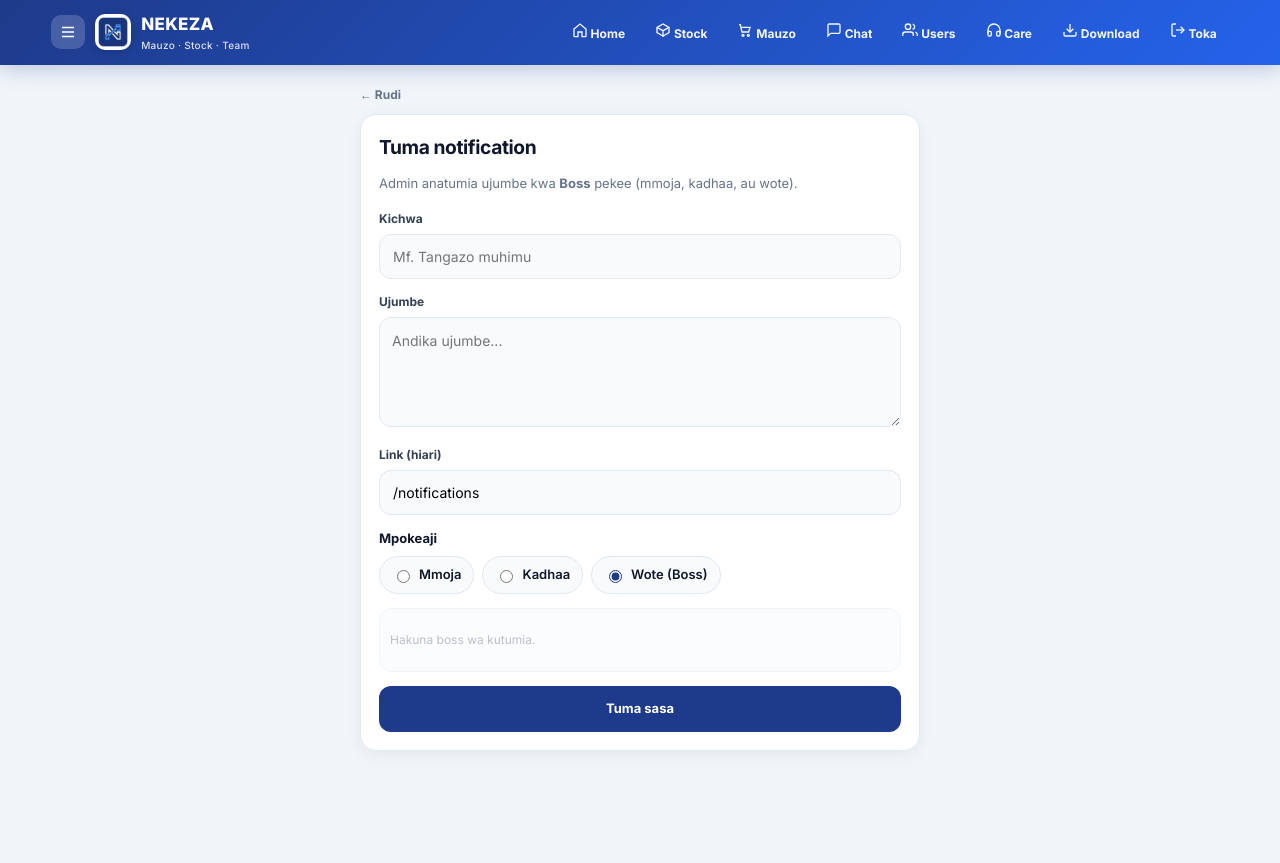
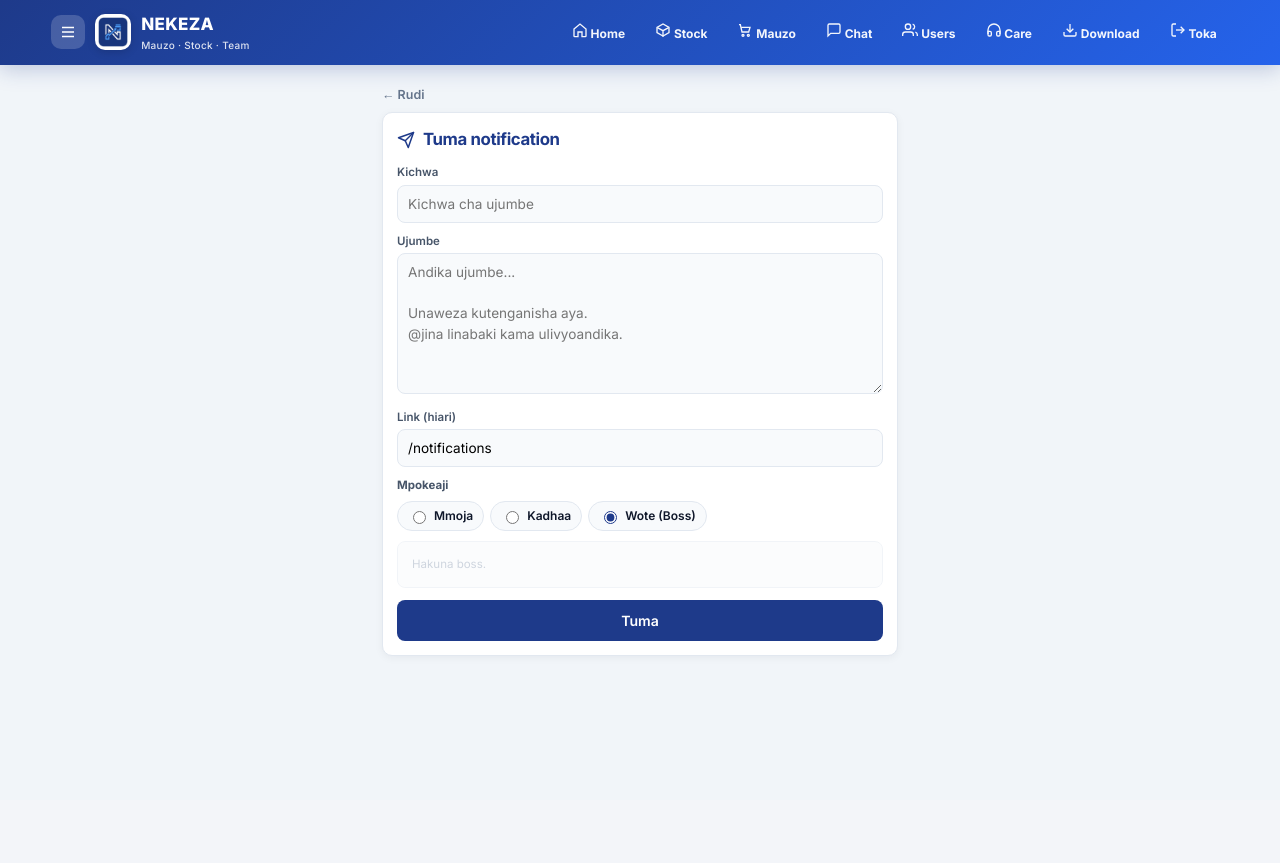
Before and after one commit to salimuhasani/nekeza, a Flask app: page /notifications/send in a window 1280 px wide. After the commit the page ends 656 px from the top, so only its background shows below. Run offline with Flask 3, Linux system fonts and the light colour scheme; the visitor is signed in with stand-in values (Sample User, id 1); data comes from the database, SQL or seed files in the repository; data that the repository does not hold is empty; some libraries are stand-ins or nearby versions.

Commit message:
Update notifications_send.html

```diff
--- a/templates/notifications_send.html
+++ b/templates/notifications_send.html
@@ -1,61 +1,159 @@
 {% extends "base.html" %}
 {% block title %}Tuma Notification · {{ app_name }}{% endblock %}
-{% block head %}
+{% block content %}
 <style>
-.ns-wrap { max-width: 560px; margin: 0 auto; }
+.ns-wrap { max-width: 520px; margin: 0 auto; padding: 0 2px 18px; }
+
+.ns-back {
+  display: inline-flex;
+  align-items: center;
+  gap: 4px;
+  font-size: 0.78rem;
+  font-weight: 600;
+  color: #64748b;
+  text-decoration: none;
+  margin-bottom: 8px;
+}
+.ns-back:hover { color: #1e3a8a; }
+
 .ns-card {
-  background:#fff; border:1px solid var(--border); border-radius:16px;
-  padding:18px; box-shadow:0 4px 16px rgba(15,23,42,.05);
+  background: #fff;
+  border: 1px solid #e2e8f0;
+  border-radius: 10px;
+  padding: 14px;
+  box-shadow: 0 2px 8px rgba(15,23,42,.05);
 }
-.ns-card h1 { margin:0 0 6px; font-size:1.2rem; }
-.ns-card .hint { color:#64748b; font-size:13px; margin-bottom:16px; }
-.mode-row { display:flex; gap:8px; flex-wrap:wrap; margin-bottom:14px; }
+.ns-card h1 {
+  margin: 0 0 12px;
+  font-size: 1.05rem;
+  font-weight: 700;
+  color: #1e3a8a;
+  display: flex;
+  align-items: center;
+  gap: 8px;
+}
+.ns-card h1 svg { width: 18px; height: 18px; }
+
+.field { margin-bottom: 10px; }
+.field label {
+  display: block;
+  font-size: 0.72rem;
+  font-weight: 600;
+  color: #475569;
+  margin-bottom: 3px;
+}
+.field input,
+.field textarea {
+  width: 100%;
+  padding: 8px 10px;
+  border: 1.5px solid #e2e8f0;
+  border-radius: 8px;
+  font-size: 0.85rem;
+  font-family: inherit;
+  background: #f8fafc;
+  outline: none;
+  line-height: 1.5;
+}
+.field textarea {
+  min-height: 120px;
+  resize: vertical;
+  white-space: pre-wrap;
+}
+.field input:focus,
+.field textarea:focus {
+  border-color: #3b82f6;
+  background: #fff;
+}
+
+.mode-label {
+  font-weight: 700;
+  font-size: 0.72rem;
+  color: #475569;
+  display: block;
+  margin-bottom: 6px;
+}
+.mode-row {
+  display: flex;
+  gap: 6px;
+  flex-wrap: wrap;
+  margin-bottom: 10px;
+}
 .mode-row label {
-  display:inline-flex; align-items:center; gap:6px;
-  padding:8px 12px; border:1.5px solid var(--border); border-radius:999px;
-  font-size:13px; font-weight:600; cursor:pointer; background:#f8fafc;
+  display: inline-flex;
+  align-items: center;
+  gap: 5px;
+  padding: 5px 10px;
+  border: 1.5px solid #e2e8f0;
+  border-radius: 999px;
+  font-size: 0.75rem;
+  font-weight: 600;
+  cursor: pointer;
+  background: #f8fafc;
 }
-.mode-row input { accent-color:#1e3a8a; }
+.mode-row input { accent-color: #1e3a8a; }
+
 .targets {
-  max-height:220px; overflow:auto; border:1px solid var(--border);
-  border-radius:12px; padding:10px; margin-bottom:14px; background:#f8fafc;
+  max-height: 180px;
+  overflow: auto;
+  border: 1px solid #e2e8f0;
+  border-radius: 8px;
+  padding: 6px;
+  margin-bottom: 12px;
+  background: #f8fafc;
 }
 .targets label {
-  display:flex; align-items:center; gap:10px;
-  padding:8px; border-radius:8px; font-size:13px; cursor:pointer;
+  display: flex;
+  align-items: center;
+  gap: 8px;
+  padding: 6px 8px;
+  border-radius: 6px;
+  font-size: 0.8rem;
+  cursor: pointer;
 }
-.targets label:hover { background:#fff; }
-.targets.disabled { opacity:.45; pointer-events:none; }
+.targets label:hover { background: #fff; }
+.targets.disabled { opacity: .45; pointer-events: none; }
+.targets .muted { color: #94a3b8; font-size: 0.72rem; }
+
+.btn-submit {
+  width: 100%;
+  padding: 10px;
+  border: none;
+  border-radius: 8px;
+  font-size: 0.88rem;
+  font-weight: 600;
+  background: #1e3a8a;
+  color: #fff;
+  cursor: pointer;
+}
+.btn-submit:hover { background: #1e40af; }
 </style>
-{% endblock %}
-{% block content %}
+
 <div class="ns-wrap">
-  <a href="{{ url_for('notifications_list') }}" class="muted small" style="font-weight:700">← Rudi</a>
-  <div class="ns-card" style="margin-top:10px">
-    <h1>Tuma notification</h1>
-    <p class="hint">
-      {% if role == 'admin' %}
-        Admin anatumia ujumbe kwa <strong>Boss</strong> pekee (mmoja, kadhaa, au wote).
-      {% else %}
-        Boss anatumia ujumbe kwa <strong>wafanyakazi wake</strong> (mmoja, kadhaa, au wote).
-      {% endif %}
-    </p>
+  <a href="{{ url_for('notifications_list') }}" class="ns-back">← Rudi</a>
+  <div class="ns-card">
+    <h1>
+      <svg viewBox="0 0 24 24" fill="none" stroke="currentColor" stroke-width="2" stroke-linecap="round" stroke-linejoin="round">
+        <line x1="22" y1="2" x2="11" y2="13"/>
+        <polygon points="22 2 15 22 11 13 2 9 22 2"/>
+      </svg>
+      Tuma notification
+    </h1>
 
     <form method="post">
       <div class="field">
         <label>Kichwa</label>
-        <input name="title" required maxlength="120" placeholder="Mf. Tangazo muhimu">
+        <input name="title" required maxlength="120" placeholder="Kichwa cha ujumbe">
       </div>
       <div class="field">
         <label>Ujumbe</label>
-        <textarea name="body" required maxlength="500" rows="4" placeholder="Andika ujumbe..." style="width:100%;border:1.5px solid var(--border);border-radius:12px;padding:12px;font:inherit"></textarea>
+        <textarea name="body" required maxlength="500" rows="6" placeholder="Andika ujumbe...&#10;&#10;Unaweza kutenganisha aya.&#10;@jina linabaki kama ulivyoandika."></textarea>
       </div>
       <div class="field">
         <label>Link (hiari)</label>
         <input name="link" value="/notifications" maxlength="200" placeholder="/sales">
       </div>
 
-      <label style="font-weight:700;font-size:13px;display:block;margin-bottom:8px">Mpokeaji</label>
+      <span class="mode-label">Mpokeaji</span>
       <div class="mode-row">
         <label><input type="radio" name="mode" value="one" id="modeOne"> Mmoja</label>
         <label><input type="radio" name="mode" value="many" id="modeMany"> Kadhaa</label>
@@ -66,14 +164,14 @@
         {% for t in targets %}
         <label>
           <input type="checkbox" name="user_ids" value="{{ t.id }}" class="uid">
-          <span><strong>{{ t.username }}</strong> <span class="muted small">({{ t.role }})</span></span>
+          <span><strong>{{ t.username }}</strong> <span class="muted">({{ t.role }})</span></span>
         </label>
         {% else %}
-        <p class="muted small">Hakuna {{ audience_label|lower }} wa kutumia.</p>
+        <p class="muted" style="padding:8px;margin:0">Hakuna {{ audience_label|lower }}.</p>
         {% endfor %}
       </div>
 
-      <button class="btn" type="submit" style="width:100%;min-height:46px">Tuma sasa</button>
+      <button class="btn-submit" type="submit">Tuma</button>
     </form>
   </div>
 </div>
@@ -92,8 +190,6 @@
     } else {
       box.classList.remove('disabled');
       if (mode === 'one') {
-        // keep only one checked
-        var first = true;
         checks.forEach(function(c){
           c.addEventListener('change', function(){
             if (c.checked) {
```
